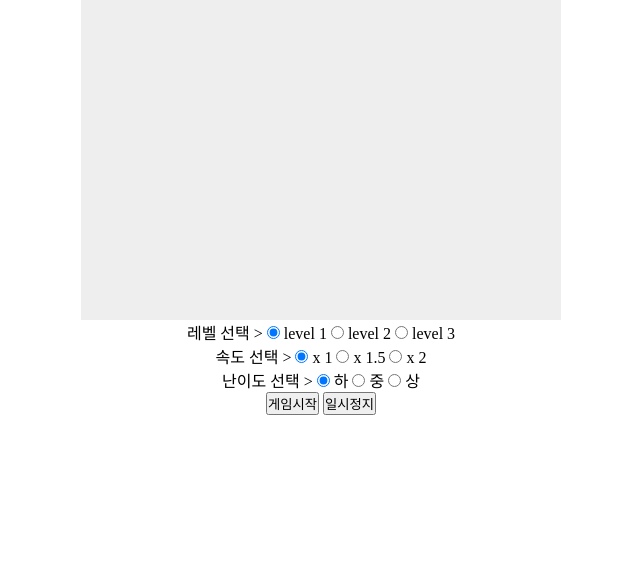
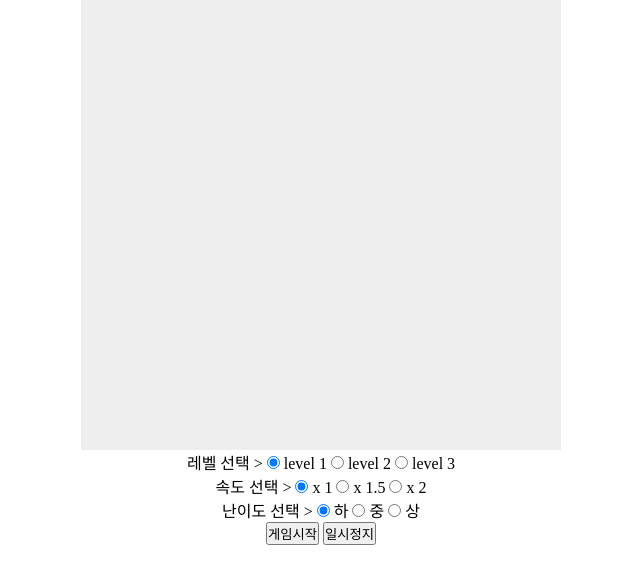
Before and after one commit to DavidJo84/JavaScript, a plain HTML site: page Day08/03.html in a window 1280 px wide. Shown: the whole page, without its empty margins (319-959 px from the left). Drawn offline with Linux system fonts and the light colour scheme.

Commit message:
add file

```diff
--- a/Day08/03.html
+++ b/Day08/03.html
@@ -20,10 +20,9 @@
     }
   </style>
 </head>
-
 <body>
   <div>
-    <canvas id="myCanvas" width="480" height="320"></canvas>
+    <canvas id="myCanvas" width="480" height="450"></canvas>
     레벨 선택 > <input type="radio" name="level" onclick="level(this.value)" value="3" checked> level 1
     <input type="radio" name="level" onclick="level(this.value)" value="6"> level 2
     <input type="radio" name="level" onclick="level(this.value)" value="9"> level 3 <br>
```
